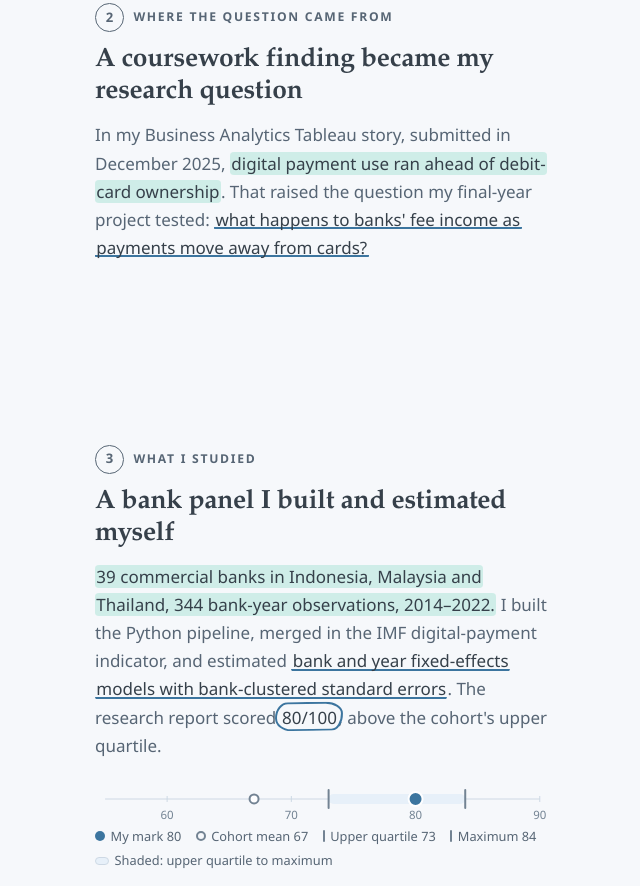
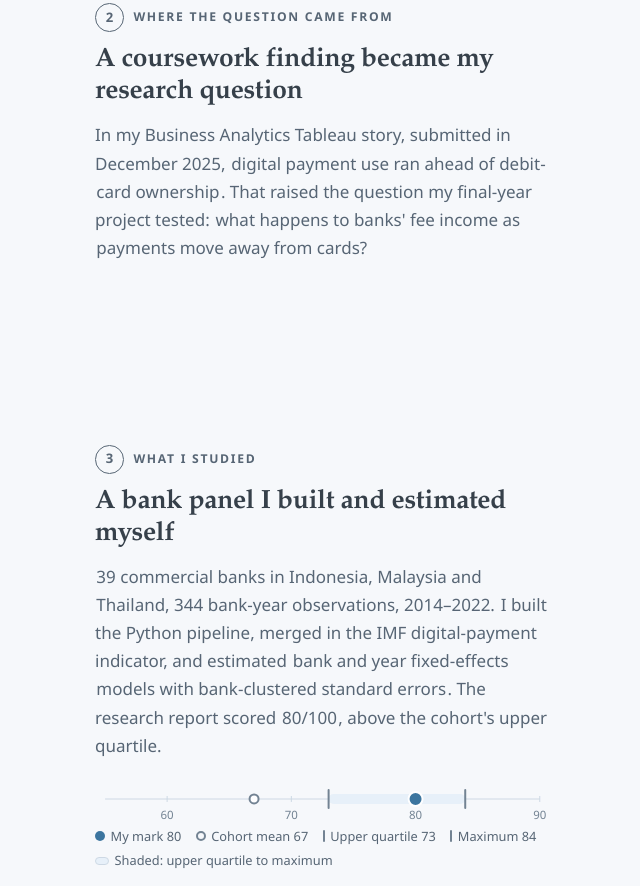
Before and after one commit to chaoglay1101-del/chaoglay1101-del.github.io, a plain HTML site: page index.html in a window 1280 px wide. Shown: the part 2392-3278 px from the top of the page, without its empty margins (25-665 px from the left). Drawn offline with Linux system fonts and the light colour scheme.

Commit message:
偵察提案：改版 6/9 螢光筆只在簡報模式
在 assets/css/styles.css 把螢光筆相關的 5 條 CSS 規則（.mk.is-on、.mk--find.is-on/.mk--warn.is-on、.mk--key.is-on、.mk--box.is-on::after）的選擇器前面都加上「.story.is-presenting 」，讓底色、底線、圈框只在按 Present 進入簡報模式後才畫出來；靜態捲動閱讀時不會再出現這些標記效果。其餘屬性、HTML 的 <mark> 標籤與 data-mark、story.js 都沒有動。spec-sync.json 的 last_change 依任務卡指定文字更新為「規格書不受影響：改版 6/9（螢光筆只在簡報模式畫），L1 最後統一更新」，版本號維持 1.6 不變。 預期畫面（無法截圖，文字說明）：研究頁、專案頁往下捲動時，文字段落裡原本會被 story.js 加上 is-on 的 <mark class="mk mk--find/mk--warn/mk--key/mk--box">，現在不會顯示綠/黃底色、底線或圈框動畫，看起來就是一般文字（顏色仍是 var(--ink) 預設色，因為 .mk.is-on 的 color 規則也只在簡報模式生效）。按 P 進入簡報模式後（.story 加上 .is-presenting class），逐步點擊仍會依原本效果把螢光筆畫出來，行為不變。 沒有碰 .viz 圖表內的 .mk-pen/.mk-tag/.mk-guide，也沒有改任何顏色變數，符合「不要做的事」。

本機執行器（agent-hub iterate，ps-20261120-06），本人在 CloudCLI 同意後執行。

Co-Authored-By: Claude <noreply@anthropic.com>

```diff
--- a/assets/css/styles.css
+++ b/assets/css/styles.css
@@ -1542,10 +1542,10 @@ mark.mk {
   padding-bottom: 0.06em;
 }
 
-.mk.is-on { color: var(--ink); }
-.mk--find.is-on,
-.mk--warn.is-on { background-size: 100% 100%; }
-.mk--key.is-on { background-size: 100% 0.13em; }
+.story.is-presenting .mk.is-on { color: var(--ink); }
+.story.is-presenting .mk--find.is-on,
+.story.is-presenting .mk--warn.is-on { background-size: 100% 100%; }
+.story.is-presenting .mk--key.is-on { background-size: 100% 0.13em; }
 
 .mk--box {
   position: relative;
@@ -1565,7 +1565,7 @@ mark.mk {
   pointer-events: none;
 }
 
-.mk--box.is-on::after { clip-path: inset(0 0 0 0); }
+.story.is-presenting .mk--box.is-on::after { clip-path: inset(0 0 0 0); }
 
 /* Layout: steps on the left, one sticky stage on the right; under 900px each
    research step shows its own chart and the CV timeline sticks to the top. */
--- a/spec-sync.json
+++ b/spec-sync.json
@@ -1,6 +1,6 @@
 {
   "spec_version": "1.6",
-  "last_change": "履歷更新：電話不寫在 HTML，只在列印與 PDF 由 .cv-phone 印出；完整履歷列印指定 A4；一頁式英文版已排滿（第 5 節改成實測值，第 9 節加一項待辦）。同時補上 v1.5 流線拿掉的內文、首頁改版研究一段，和第 10 節缺的版本紀錄",
+  "last_change": "規格書不受影響：改版 6/9（螢光筆只在簡報模式畫），L1 最後統一更新",
   "spec_doc": "https://docs.google.com/document/d/1ce9FORW4DWedktQm4Ji3p0cj_p5S_W-CAEd0Fv3Y1bY/edit",
   "how_to_update": "改到頁面或程式碼的 PR：更新規格書後，spec_version 改成規格書第二行的版本號（要比原本大），last_change 寫一句這次改了什麼。規格書內容不受影響時（例如只改一句文案），spec_version 不變，last_change 以「規格書不受影響：」開頭寫原因。CI 會檢查。"
 }
```
